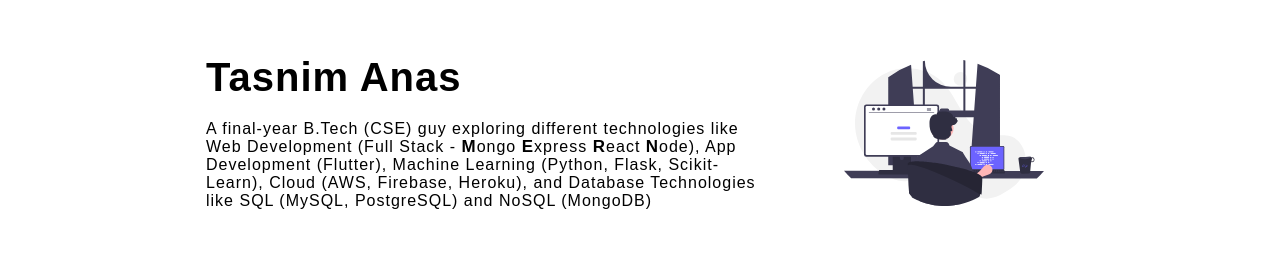
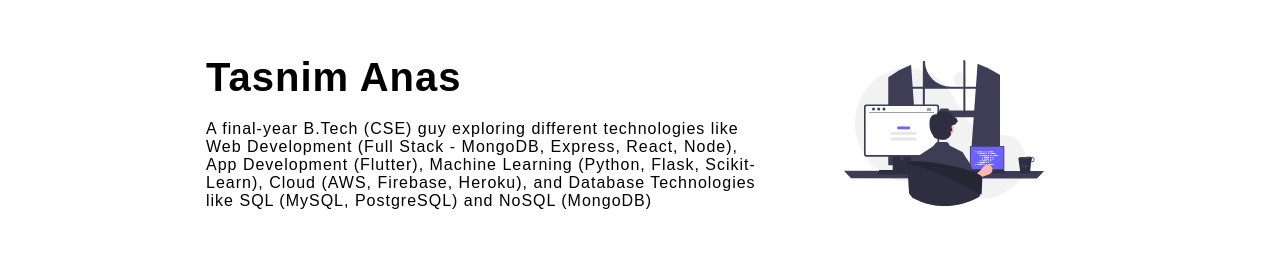
Before and after one commit to TasnimAnas/contentful-CMS, a React (Vite) app: page / in a window 1280 px wide. Shown: the top 260 px of the page. Built offline with nearby package versions, Linux system fonts and the light colour scheme; no server answers.

Commit message:
added mern

```diff
--- a/src/components/Hero/Hero.css
+++ b/src/components/Hero/Hero.css
@@ -29,10 +29,6 @@
   padding: 30px;
 }
 
-b {
-  font-size: 1.06rem;
-}
-
 @media screen and (max-width: 700px) {
   .heroImage {
     display: none;
--- a/src/components/Hero/Hero.jsx
+++ b/src/components/Hero/Hero.jsx
@@ -8,11 +8,10 @@ const Hero = () => {
           <h1>Tasnim Anas</h1>
           <p>
             A final-year B.Tech (CSE) guy exploring different technologies like
-            Web Development (Full Stack - <b>M</b>ongo <b>E</b>xpress<b> R</b>
-            eact <b>N</b>ode), App Development (Flutter), Machine Learning
-            (Python, Flask, Scikit-Learn), Cloud (AWS, Firebase, Heroku), and
-            Database Technologies like SQL (MySQL, PostgreSQL) and NoSQL
-            (MongoDB)
+            Web Development (Full Stack - MongoDB, Express, React, Node), App
+            Development (Flutter), Machine Learning (Python, Flask,
+            Scikit-Learn), Cloud (AWS, Firebase, Heroku), and Database
+            Technologies like SQL (MySQL, PostgreSQL) and NoSQL (MongoDB)
           </p>
         </div>
         <img src={heroImage} alt="heroImage" className="heroImage" />
```
